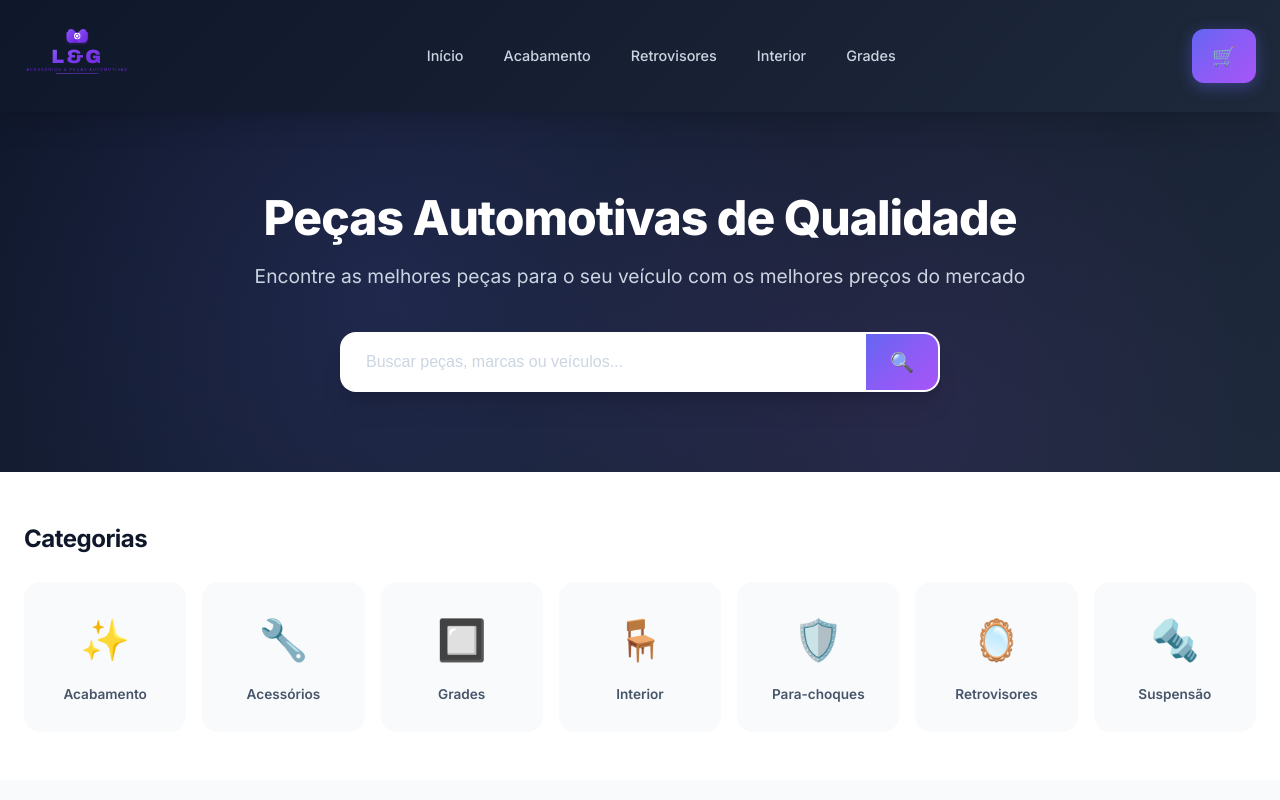
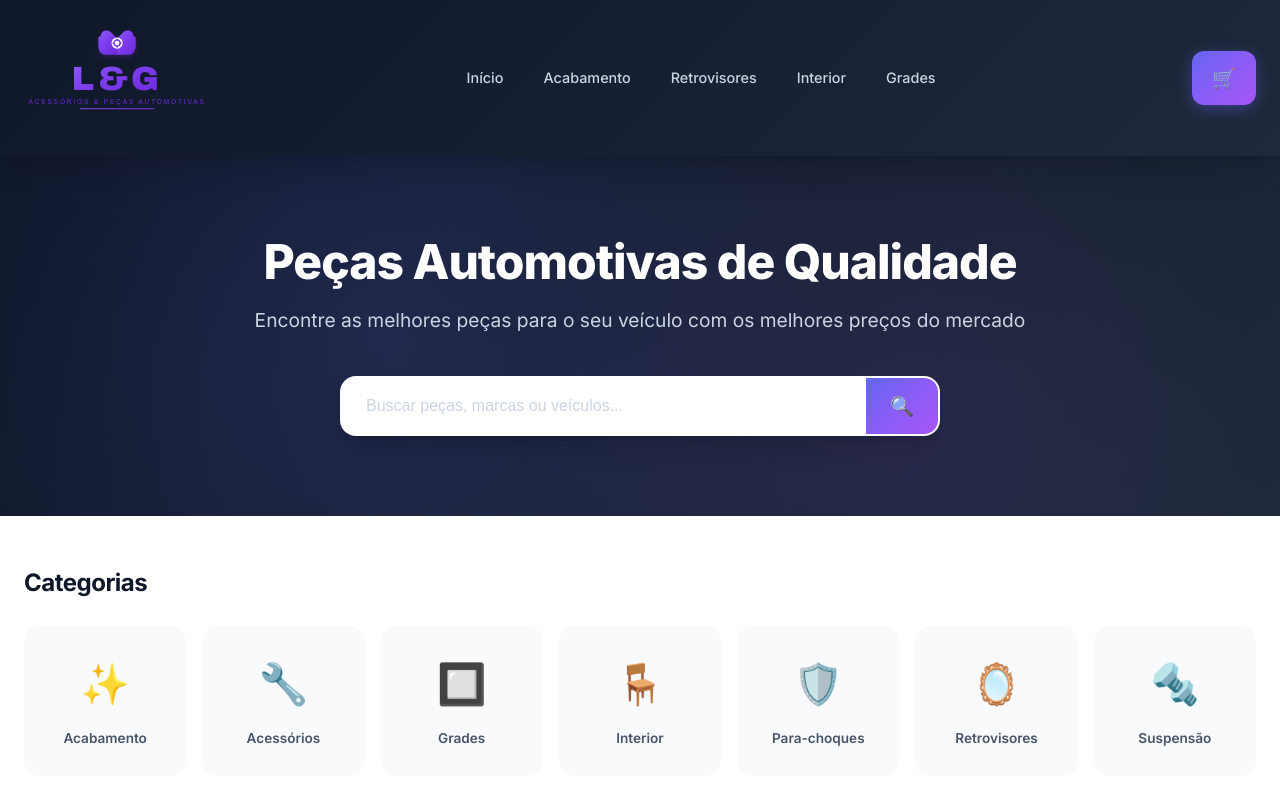
Before and after one commit to guuiparanhos93-ship-it/autopecas-store, a React (Vite) app: page / in a window 1280 px wide. Shown: the top 800 px of the page. Built offline with nearby package versions, Linux system fonts and the light colour scheme.

Commit message:
Aumentar logo para 140px no header e 150px no footer

```diff
--- a/src/components/Header.css
+++ b/src/components/Header.css
@@ -1,6 +1,6 @@
 .header {
   background: var(--gradient-dark);
-  padding: 1rem 0;
+  padding: 0.5rem 0;
   position: sticky;
   top: 0;
   z-index: 1000;
--- a/src/components/Header.jsx
+++ b/src/components/Header.jsx
@@ -10,7 +10,7 @@ function Header() {
     <header className="header">
       <div className="header-container">
         <Link to="/" className="logo">
-          <Logo size={80} />
+          <Logo size={140} />
         </Link>
 
         <nav className="nav-links">
--- a/src/pages/Home.jsx
+++ b/src/pages/Home.jsx
@@ -116,7 +116,7 @@ function Home() {
         <div className="container">
           <div className="footer-grid">
             <div className="footer-col footer-logo">
-              <Logo size={100} />
+              <Logo size={150} />
               <p>Sua loja online de autopeças com qualidade garantida e os melhores preços.</p>
             </div>
             <div className="footer-col">
```
